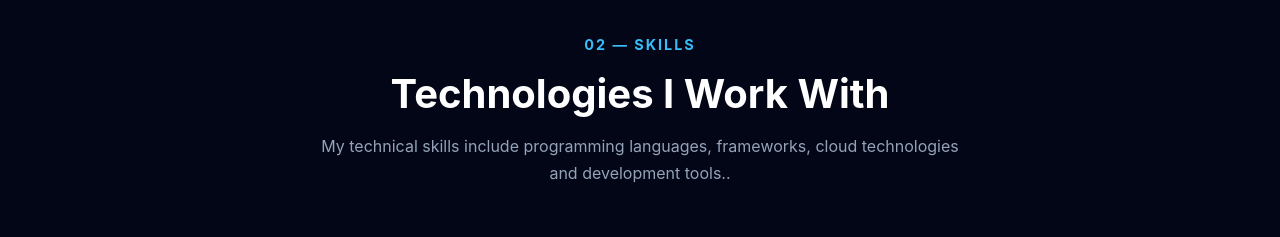
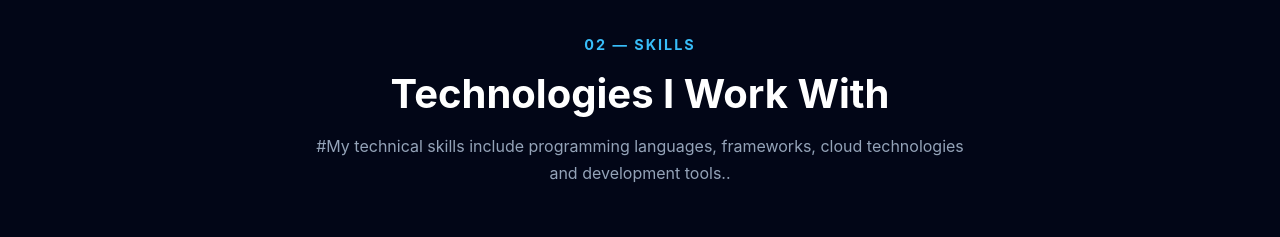
Before and after one commit to vissamsettinarendra-hub/portfolio, a React (Vite) app: page / in a window 1280 px wide. Shown: the part 2320-2557 px from the top of the page. Built offline with nearby package versions, Linux system fonts and the light colour scheme.

Commit message:
Prepare for deployment

```diff
--- a/src/components/Skills/Skills.jsx
+++ b/src/components/Skills/Skills.jsx
@@ -18,7 +18,7 @@ function Skills() {
           </h2>
 
           <p>
-            My technical skills include programming languages,
+            #My technical skills include programming languages,
             frameworks, cloud technologies and development tools..
           </p>
 
```
